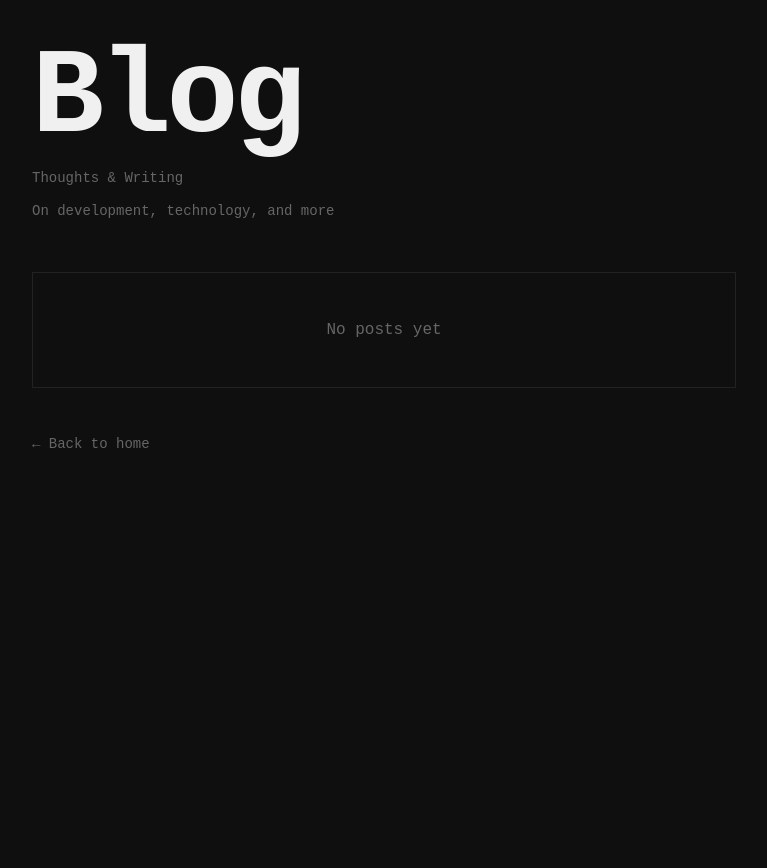
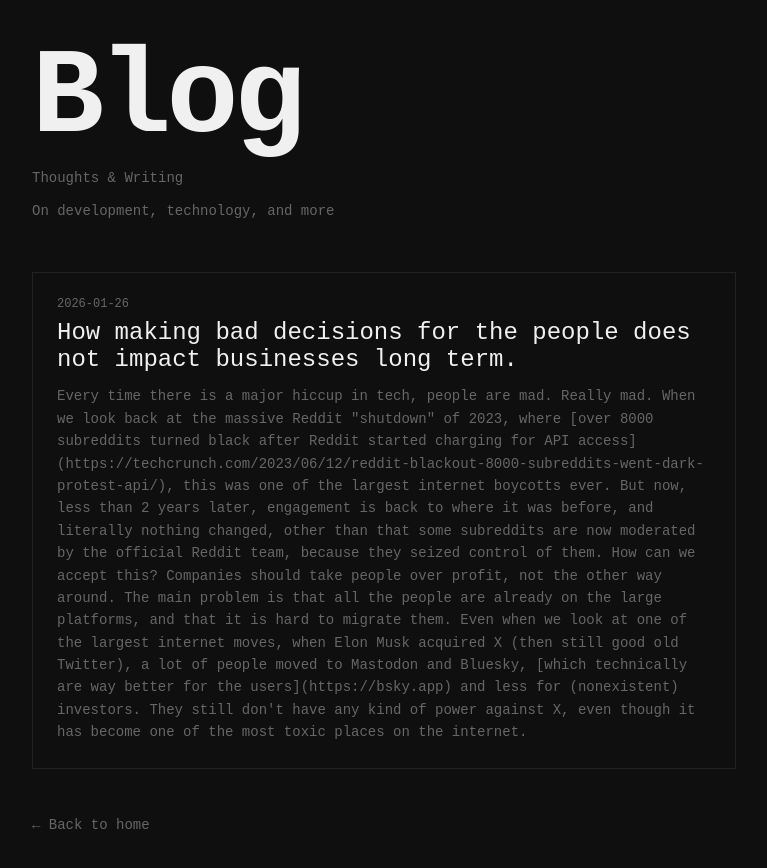
Before and after one commit to thomasboom/thomasboom, a Next.js app in the folder website/: page /blog in a window 1280 px wide. Shown: the top 868 px of the page, without its empty margins (256-1023 px from the left). Before the commit the page ends 800 px from the top, so only its background shows below. Built offline with nearby package versions, Linux system fonts and the light colour scheme; a web font is replaced by a local one.

Commit message:
Update posts.ts

```diff
--- a/website/app/blog/posts.ts
+++ b/website/app/blog/posts.ts
@@ -5,4 +5,13 @@ export interface Post {
   content: string;
 }
 
-export const posts: Post[] = [];
+export const posts: Post[] = [
+  {
+    slug: 'how-making-bad-decisions-for-the-people-does-not-impact-businesses-long-term',
+    title: 'How making bad decisions for the people does not impact businesses long term.',
+    date: '2026-01-26',
+    content: `Every time there is a major hiccup in tech, people are mad. Really mad. When we look back at the massive Reddit "shutdown" of 2023, where [over 8000 subreddits turned black after Reddit started charging for API access](https://techcrunch.com/2023/06/12/reddit-blackout-8000-subreddits-went-dark-protest-api/), this was one of the largest internet boycotts ever. But now, less than 2 years later, engagement is back to where it was before, and literally nothing changed, other than that some subreddits are now moderated by the official Reddit team, because they seized control of them. How can we accept this? Companies should take people over profit, not the other way around. The main problem is that all the people are already on the large platforms, and that it is hard to migrate them. Even when we look at one of the largest internet moves, when Elon Musk acquired X (then still good old Twitter), a lot of people moved to Mastodon and Bluesky, [which technically are way better for the users](https://bsky.app) and less for (nonexistent) investors. They still don't have any kind of power against X, even though it has become one of the most toxic places on the internet.
+
+  The main takeaway? Big tech has too much power over its users, and even if there are problems, people will stick anyway. Take action. Switch to platforms like [Bluesky](https://bsky.app) and [Nooki](https://nooki.me/). Take action, don't let big tech control you.`
+  }
+];
```
